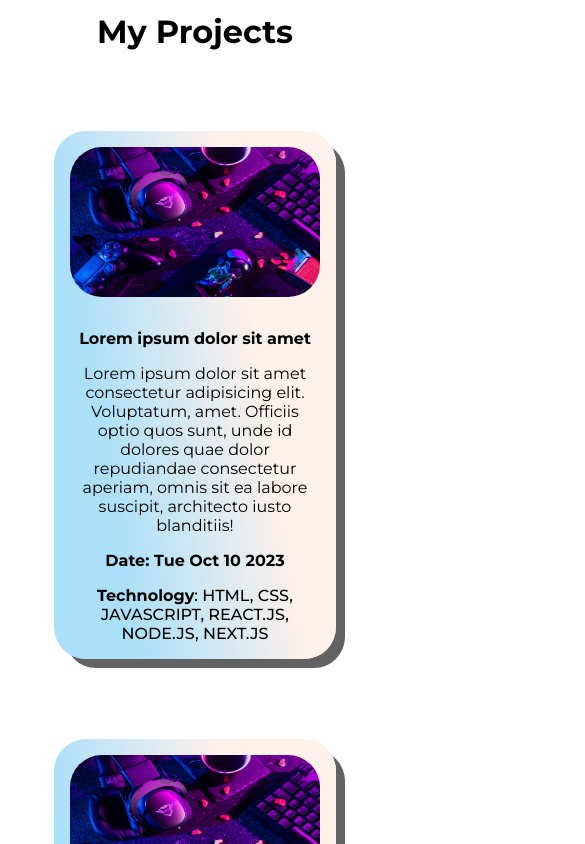
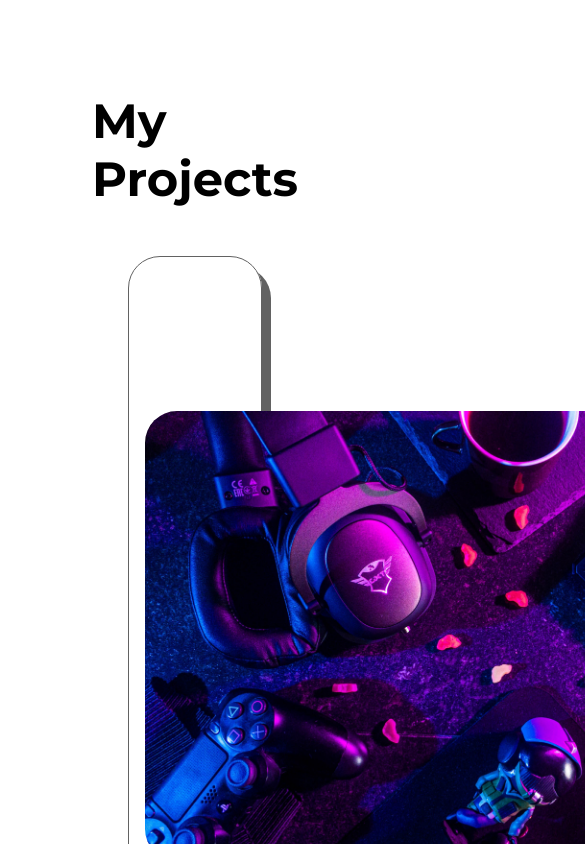
Before and after one commit to alphadev97/Alpha97---Personel-Portfolio, a Next.js app: page / in a window 390 px wide. Shown: the part 1820-2664 px from the top of the page, 585 px wide, since content can reach past the window. Built offline with nearby package versions, Linux system fonts and the light colour scheme.

Commit message:
Projects

```diff
--- a/src/components/Projects/projects.module.css
+++ b/src/components/Projects/projects.module.css
@@ -18,11 +18,13 @@
 
 .projectCard {
   margin-top: 3rem;
-  background: var(--bg-gradient);
-  padding: 2rem;
+  /* background: var(--bg-gradient); */
+  padding: 1rem;
   display: flex;
+  align-items: center;
   gap: 2rem;
   border-radius: 2rem;
+  border: 1px solid var(--softTextColor);
   box-shadow: 10px 10px 0 -1px var(--softTextColor);
 }
 
@@ -33,25 +35,37 @@
 
 .projectContent {
   display: flex;
+  gap: 1rem;
   flex-direction: column;
   justify-content: space-around;
 }
 
 .projectTitle {
-  font-size: 2rem;
+  font-size: 1.5rem;
 }
 
 .projectDesc {
-  font-size: 1.5rem;
+  font-size: 1rem;
 }
 
 .projectDate {
-  font-size: 1.8rem;
+  font-size: 1rem;
 }
 
 .projectTech {
-  font-size: 2rem;
+  display: flex;
+  flex-wrap: wrap;
+  gap: 1rem;
+  font-size: 0.8rem;
   font-weight: 500;
+}
+
+.tech {
+  padding: 0.5rem;
+  background-color: var(--bg);
+  border-radius: 0.5rem;
+  border: 1px solid var(--softTextColor);
+  box-shadow: 3px 3px 0 -1px var(--softTextColor);
 }
 
 .button {
@@ -78,7 +92,7 @@
   transition: all 0.5s ease;
 }
 
-@media screen and (max-width: 1500px) {
+/* @media screen and (max-width: 1500px) {
   .projectTech {
     font-size: 1.3rem;
   }
@@ -101,11 +115,6 @@
     font-size: 1.2rem;
     font-weight: 500;
   }
-
-  .image {
-    width: 500px;
-    height: 350px;
-  }
 }
 
 @media screen and (max-width: 1350px) {
@@ -125,11 +134,6 @@
     font-size: 1rem;
     font-weight: 500;
   }
-
-  .image {
-    width: 400px;
-    height: 250px;
-  }
 }
 
 @media screen and (max-width: 950px) {
@@ -148,11 +152,6 @@
   .projectTech {
     font-size: 0.8rem;
     font-weight: 500;
-  }
-
-  .image {
-    width: 400px;
-    height: 250px;
   }
 }
 
@@ -188,11 +187,6 @@
     font-size: 1rem;
     font-weight: 500;
   }
-
-  .image {
-    width: 500px;
-    height: 350px;
-  }
 }
 
 @media screen and (max-width: 768px) {
@@ -223,9 +217,4 @@
   .projectTitle {
     font-size: 1rem;
   }
-
-  .image {
-    width: 250px;
-    height: 150px;
-  }
-}
+} */
```
